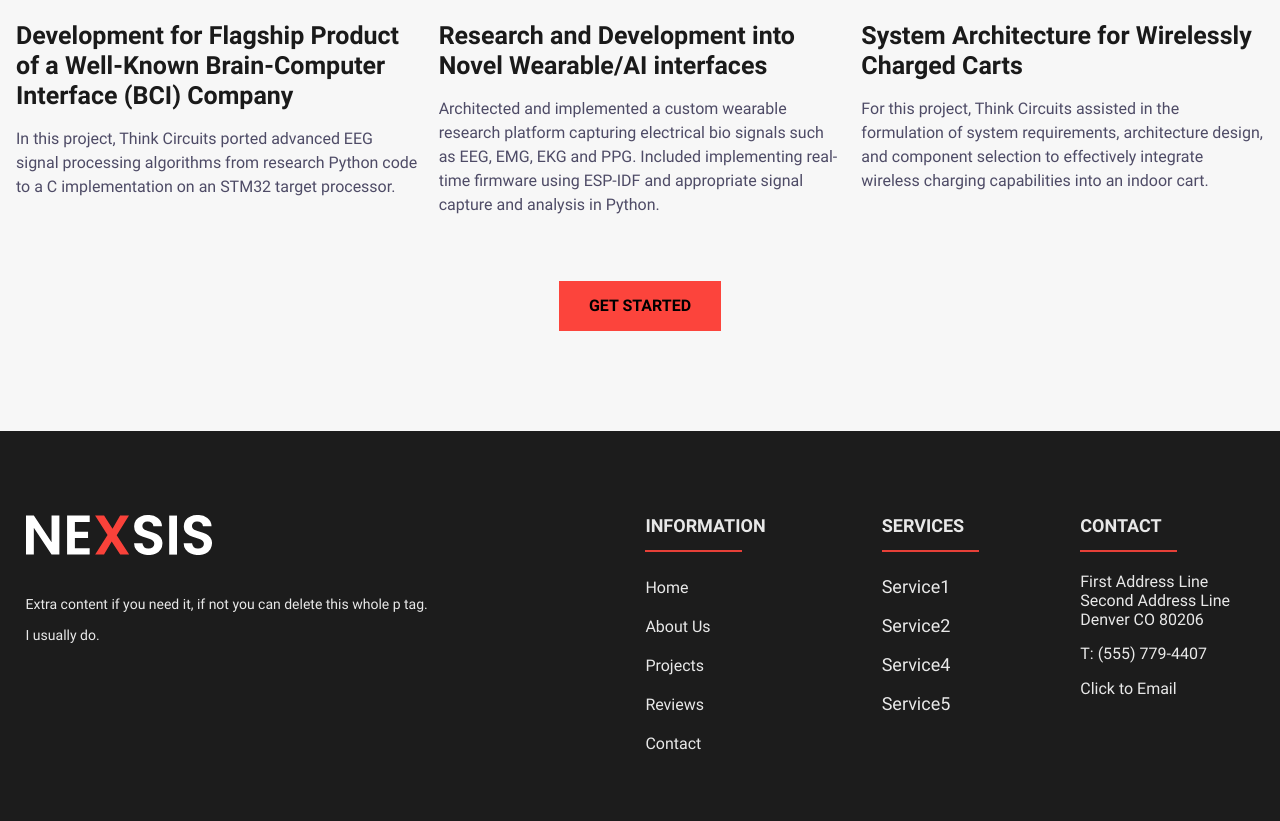
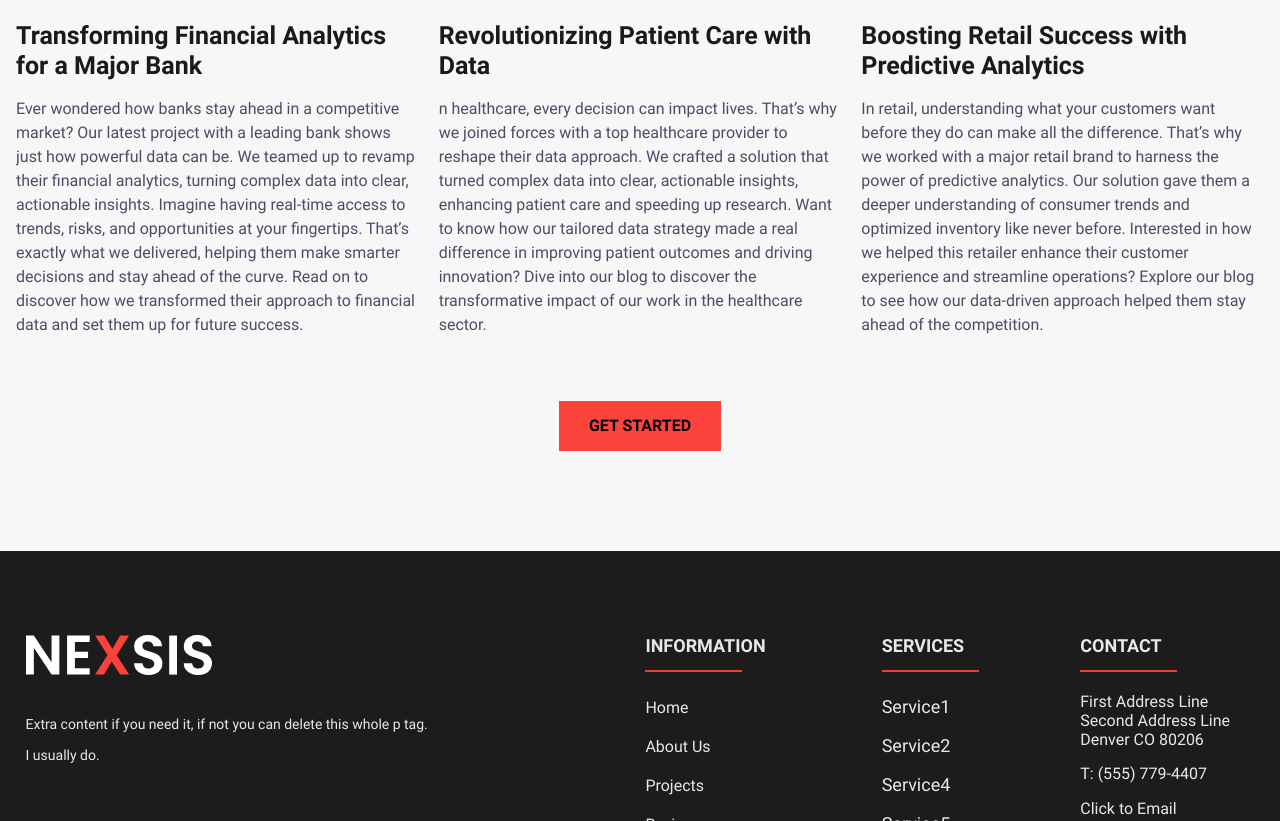
Before and after one commit to mmehelay/Nexsis, an Eleventy site: page src/index.html in a window 1280 px wide. Shown: the part 4982-5803 px from the top of the page. Built offline with nearby package versions, Linux system fonts and the light colour scheme; Eleventy itself is replaced by a stand-in of ours; files that its build step writes are made by us from their sources.

Commit message:
article writing

```diff
--- a/src/_data/client.js
+++ b/src/_data/client.js
@@ -1,6 +1,6 @@
 module.exports = {
-    "name": "Code Stitch Web Designs",
-    "email": "help@codestitch.app",
+    "name": "Enigma Digital",
+    "email": "help@engimadigital.app",
     "phoneForTel": "555-779-4407",
     "phoneFormatted": "(555) 779-4407",
     "address": {
--- a/src/index.html
+++ b/src/index.html
@@ -243,8 +243,8 @@ eleventyNavigation:
                             <img alt="people" decoding="async" src="/assets/images/blog1.jpg" height="284" width="413" loading="lazy">
                         </picture>
                         <div class="cs-flex">
-                            <h3 class="cs-h3">Development for Flagship Product of a Well-Known Brain-Computer Interface (BCI) Company</h3>
-                            <p class="cs-item-text">In this project, Think Circuits ported advanced EEG signal processing algorithms from research Python code to a C implementation on an STM32 target processor.</p>
+                            <h3 class="cs-h3">Transforming Financial Analytics for a Major Bank</h3>
+                            <p class="cs-item-text">Ever wondered how banks stay ahead in a competitive market? Our latest project with a leading bank shows just how powerful data can be. We teamed up to revamp their financial analytics, turning complex data into clear, actionable insights. Imagine having real-time access to trends, risks, and opportunities at your fingertips. That’s exactly what we delivered, helping them make smarter decisions and stay ahead of the curve. Read on to discover how we transformed their approach to financial data and set them up for future success.</p>
                         </div>
                     </a>
                 </li>
@@ -256,8 +256,8 @@ eleventyNavigation:
                             <img alt="people" decoding="async" src="/assets/images/blog3.jpg" height="284" width="413" loading="lazy">
                         </picture>
                         <div class="cs-flex">
-                            <h3 class="cs-h3">Research and Development into Novel Wearable/AI interfaces</h3>
-                            <p class="cs-item-text">Architected and implemented a custom wearable research platform capturing electrical bio signals such as EEG, EMG, EKG and PPG. Included implementing real-time firmware using ESP-IDF and appropriate signal capture and analysis in Python.</p>
+                            <h3 class="cs-h3">Revolutionizing Patient Care with Data</h3>
+                            <p class="cs-item-text">n healthcare, every decision can impact lives. That’s why we joined forces with a top healthcare provider to reshape their data approach. We crafted a solution that turned complex data into clear, actionable insights, enhancing patient care and speeding up research. Want to know how our tailored data strategy made a real difference in improving patient outcomes and driving innovation? Dive into our blog to discover the transformative impact of our work in the healthcare sector.</p>
                         </div>
                     </a>
                 </li>
@@ -269,8 +269,8 @@ eleventyNavigation:
                             <img alt="people" decoding="async" src="/assets/images/blog4.jpg" height="284" width="413" loading="lazy">
                         </picture>
                         <div class="cs-flex">
-                            <h3 class="cs-h3">System Architecture for Wirelessly Charged Carts</h3>
-                            <p class="cs-item-text">For this project, Think Circuits assisted in the formulation of system requirements, architecture design, and component selection to effectively integrate wireless charging capabilities into an indoor cart.</p>
+                            <h3 class="cs-h3"> Boosting Retail Success with Predictive Analytics</h3>
+                            <p class="cs-item-text">In retail, understanding what your customers want before they do can make all the difference. That’s why we worked with a major retail brand to harness the power of predictive analytics. Our solution gave them a deeper understanding of consumer trends and optimized inventory like never before. Interested in how we helped this retailer enhance their customer experience and streamline operations? Explore our blog to see how our data-driven approach helped them stay ahead of the competition.</p>
                         </div>
                     </a>
                 </li>
```
